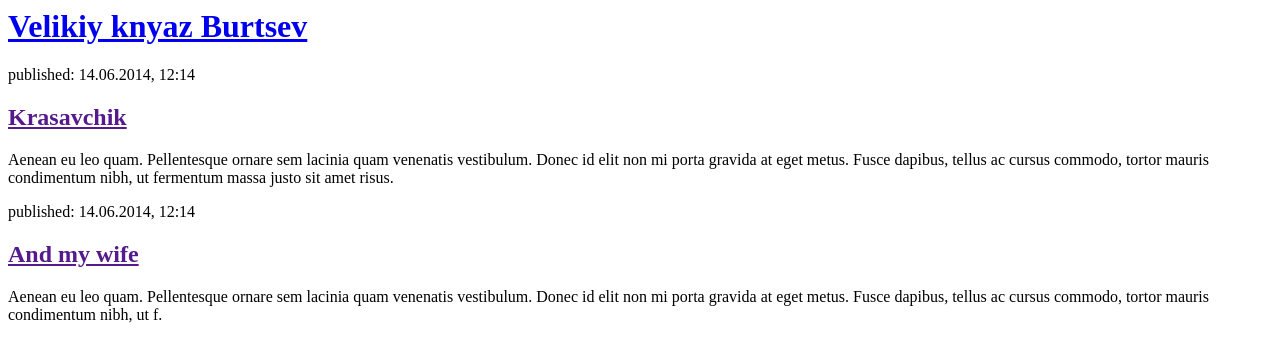
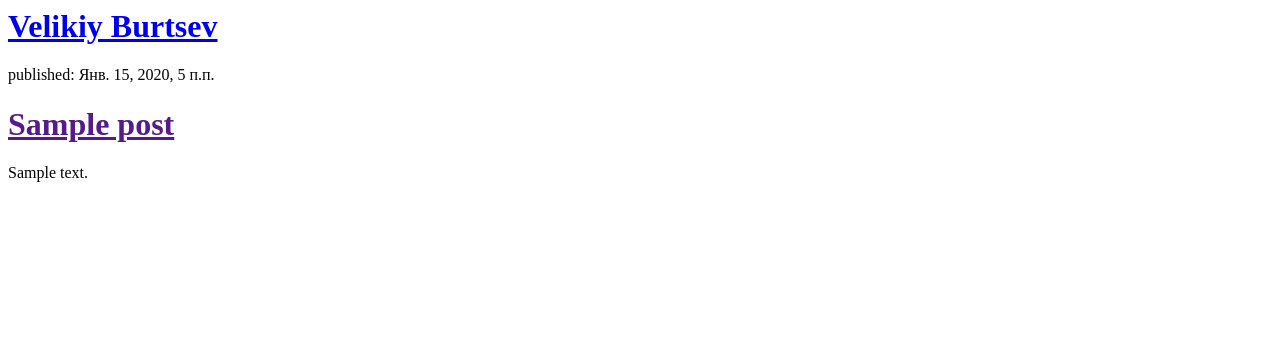
Before and after one commit to buralex08/my-first-blog123, a Django app: page / in a window 1280 px wide. Shown: the top 362 px of the page. Run offline with Django 3.2, Linux system fonts and the light colour scheme; tables that the repository leaves empty hold one stand-in row (values such as "Sample post").

Commit message:
Modified templates to display posts from database.

```diff
--- a/blog/templates/blog/post_list.html
+++ b/blog/templates/blog/post_list.html
@@ -1,22 +1,11 @@
-<html>
-    <head>
-        <title>Django Girls blog</title>
-    </head>
-    <body>
-        <div>
-            <h1><a href="/">Velikiy knyaz Burtsev</a></h1>
-        </div>
+<div>
+    <h1><a href="/">Velikiy Burtsev</a></h1>
+</div>
 
-        <div>
-            <p>published: 14.06.2014, 12:14</p>
-            <h2><a href="">Krasavchik</a></h2>
-            <p>Aenean eu leo quam. Pellentesque ornare sem lacinia quam venenatis vestibulum. Donec id elit non mi porta gravida at eget metus. Fusce dapibus, tellus ac cursus commodo, tortor mauris condimentum nibh, ut fermentum massa justo sit amet risus.</p>
-        </div>
-
-        <div>
-            <p>published: 14.06.2014, 12:14</p>
-            <h2><a href="">And my wife</a></h2>
-            <p>Aenean eu leo quam. Pellentesque ornare sem lacinia quam venenatis vestibulum. Donec id elit non mi porta gravida at eget metus. Fusce dapibus, tellus ac cursus commodo, tortor mauris condimentum nibh, ut f.</p>
-        </div>
-    </body>
-</html>
+{% for post in posts %}
+    <div>
+        <p>published: {{ post.published_date }}</p>
+        <h1><a href="">{{ post.title }}</a></h1>
+        <p>{{ post.text|linebreaksbr }}</p>
+    </div>
+{% endfor %}
--- a/blog/views.py
+++ b/blog/views.py
@@ -1,4 +1,7 @@
 from django.shortcuts import render
+from django.utils import timezone
+from .models import Post
+
 def post_list(request):
-    return render(request, 'blog/post_list.html', {})
-# Create your views here.
+    posts = Post.objects.filter(published_date__lte=timezone.now()).order_by('published_date')
+    return render(request, 'blog/post_list.html', {'posts': posts})
```
